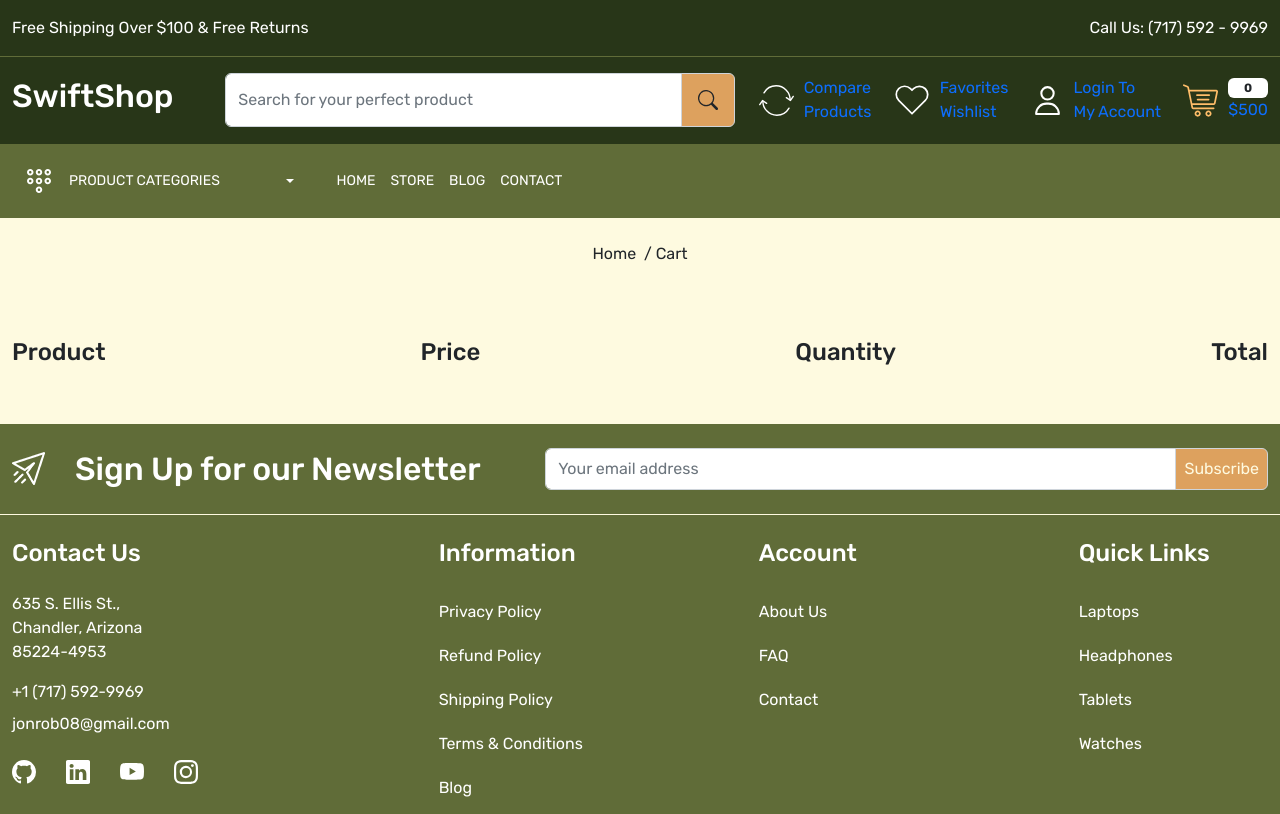
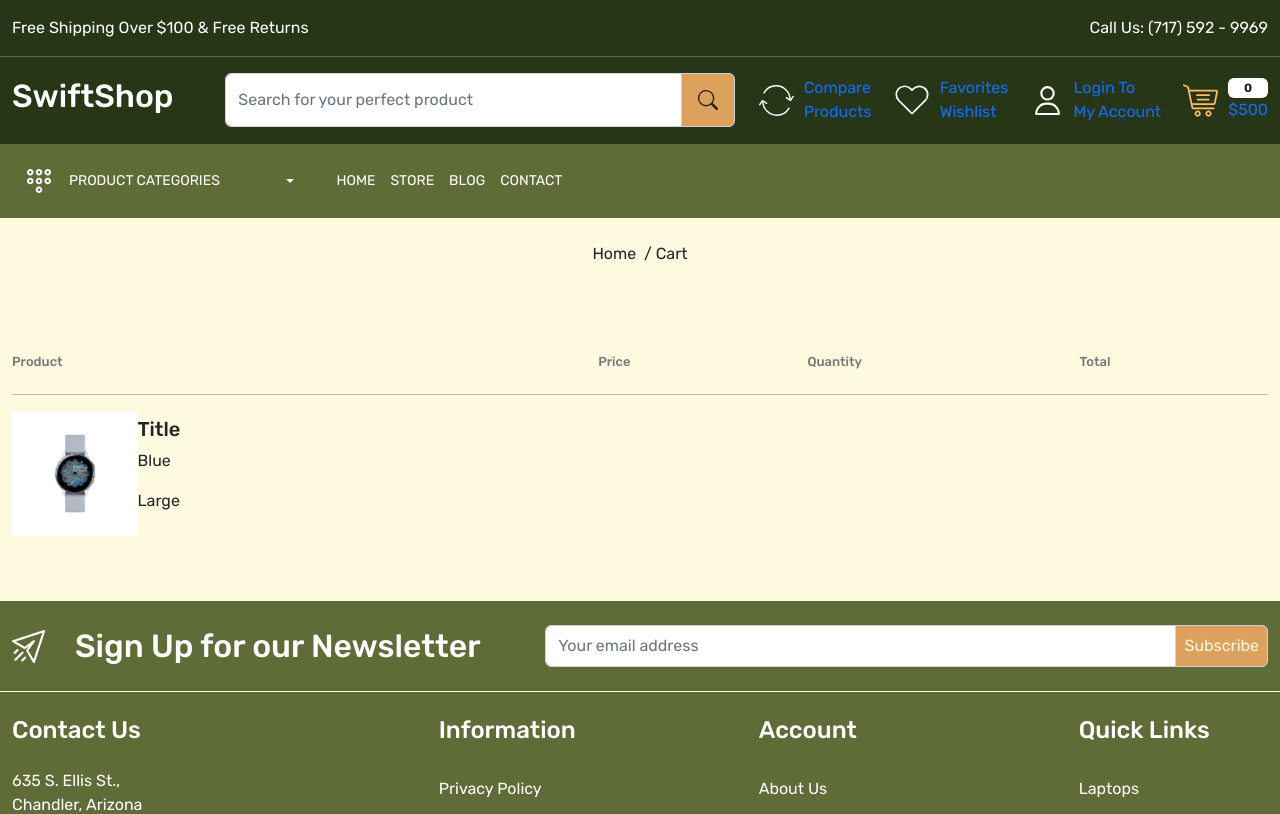
Before and after one commit to jonrob08/SwiftShop, a React (Create React App) app in the folder swiftshop/: page /cart in a window 1280 px wide. Shown: the top 814 px of the page. Built offline with nearby package versions, Linux system fonts and the light colour scheme; a web font is replaced by a local one.

Commit message:
chore: building out product details in cart

```diff
--- a/swiftshop/src/App.css
+++ b/swiftshop/src/App.css
@@ -10,6 +10,7 @@
   --color-tertiary: #FEFAE0;
   --color-quaternary: #DDA15E;
   --color-quinary: #BC6C25;
+  --color-neutral: #777777;
 }
 
 body {
@@ -802,5 +803,31 @@ footer .input-group-text {
   font-size: 13px;
   color: var(--color-secondary);
   margin-bottom: 0px;
+}
 
+
+/* Cart */
+.cart-header {
+  border-bottom:  1px solid rgba(0, 0, 0, 0.25);
 }
+
+.cart-header h4 {
+  font-size: 13px;
+  color: var(--color-neutral);
+}
+
+.cart-col-1 {
+  width: 40%
+}
+
+.cart-col-2 {
+  width: 10%
+}
+
+.cart-col-3 {
+  width: 15%
+}
+
+.cart-col-4 {
+  width: 15%
+}
--- a/swiftshop/src/pages/Cart.js
+++ b/swiftshop/src/pages/Cart.js
@@ -1,6 +1,8 @@
 import React from 'react'
 import BreadCrumb from "../components/BreadCrumb";
 import Meta from "../components/Meta";
+
+import { Watch } from '../images';
 
 const Cart = () => {
     const title = "Cart"
@@ -12,11 +14,26 @@ const Cart = () => {
         <div className="container-xxl">
           <div className="row">
             <div className="col-12">
-              <div className=" cart-header d-flex justify-content-between align-content-center">
-                <h4>Product</h4>
-                <h4>Price</h4>
-                <h4>Quantity</h4>
-                <h4>Total</h4>
+              <div className="cart-header py-3 d-flex justify-content-between align-content-center">
+                <h4 className='cart-col-1'>Product</h4>
+                <h4 className='cart-col-2'>Price</h4>
+                <h4 className='cart-col-3'>Quantity</h4>
+                <h4 className='cart-col-4'>Total</h4>
+              </div>
+              <div className="cart-data py-3 d-flex justify-content-between align-content-center">
+                <div className='cart-col-1 d-flex align-items-center'>
+                  <div className='w-25'>
+                    <img src={Watch} className='img-fluid' alt="product image" />
+                  </div>
+                  <div className='w-75'>
+                    <h5 className='title'>Title</h5>
+                    <p className='color'>Blue</p>
+                    <p className='size'>Large</p>
+                  </div>
+                </div>
+                <div className='cart-col-2'></div>
+                <div className='cart-col-3'></div>
+                <div className='cart-col-4'></div>
               </div>
             </div>
           </div>
```
